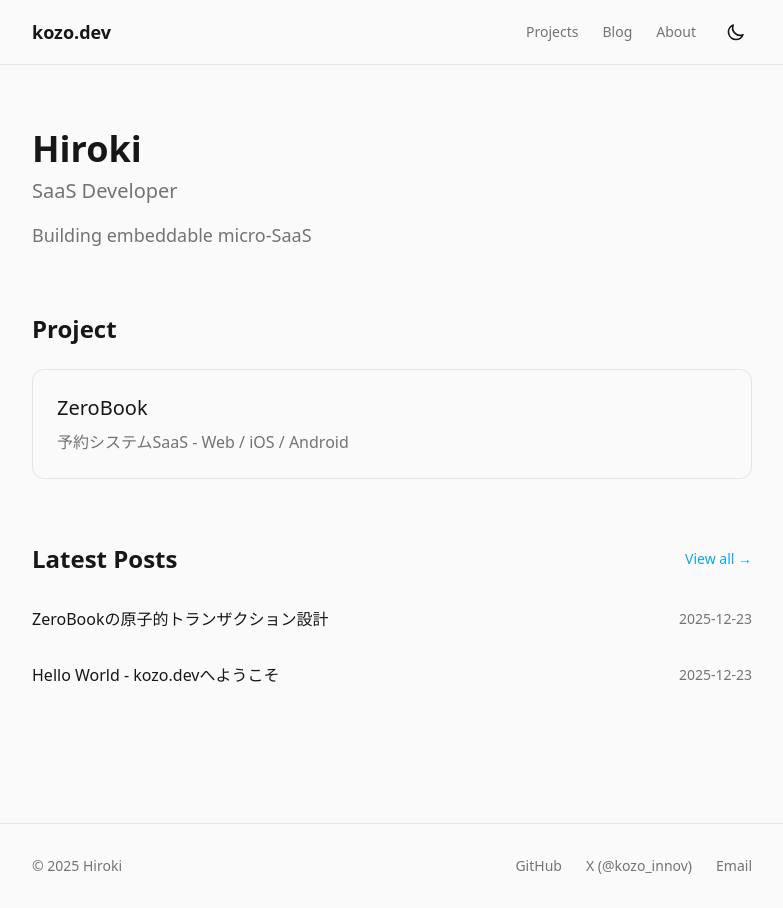
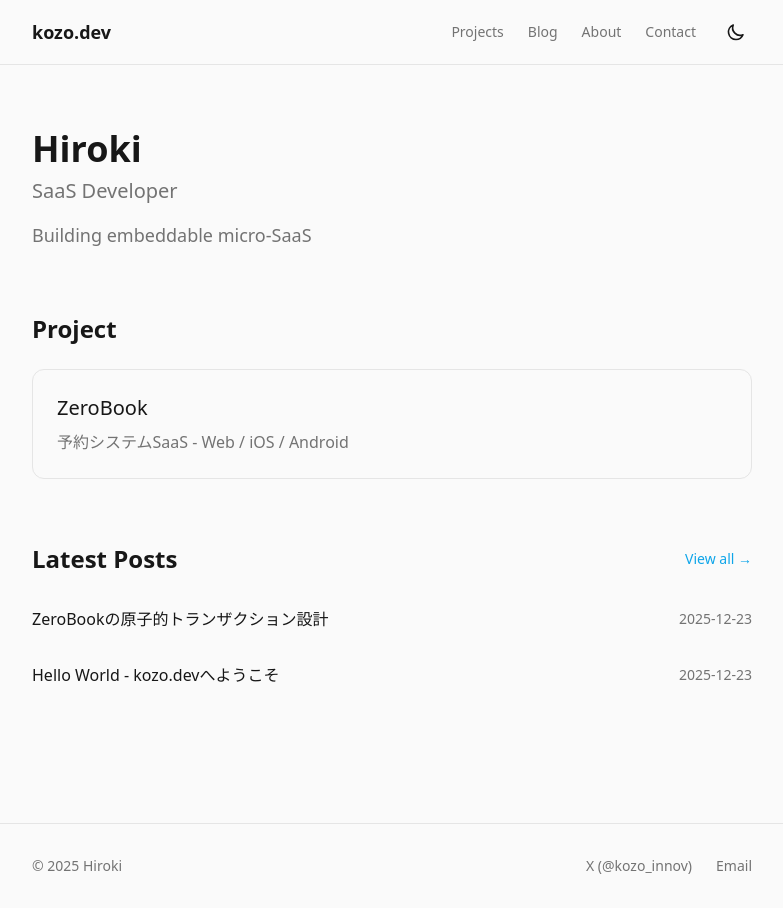
Before and after one commit to kozoinnovation/kozo.dev, a Next.js app: page / in a window 1280 px wide. Shown: the whole page, without its empty margins (248-1031 px from the left). Built offline with nearby package versions, Linux system fonts and the light colour scheme.

Commit message:
zerocontact add

```diff
--- /dev/null
+++ b/app/contact/page.tsx
@@ -0,0 +1,22 @@
+'use client'
+
+import Script from 'next/script'
+
+export default function ContactPage() {
+    return (
+        <main className="max-w-3xl mx-auto px-6 py-16">
+            <h1 className="text-3xl font-bold mb-8">Contact</h1>
+            <p className="text-muted mb-8">
+                お問い合わせは以下のフォームからお気軽にどうぞ。
+            </p>
+            <div
+                data-zerocontact-form="865a5514-36c7-4b19-bbd6-81a2522ba840"
+                className="min-h-[400px]"
+            />
+            <Script
+                src="https://zerocontact-web.vercel.app/embed.js"
+                strategy="lazyOnload"
+            />
+        </main>
+    )
+}
--- a/components/Footer.tsx
+++ b/components/Footer.tsx
@@ -4,14 +4,6 @@ export function Footer() {
             <div className="max-w-3xl mx-auto px-6 flex flex-col sm:flex-row items-center justify-between gap-4 text-sm text-muted">
                 <p>© 2025 Hiroki</p>
                 <div className="flex items-center gap-6">
-                    <a
-                        href="https://github.com/kozo-dev"
-                        target="_blank"
-                        rel="noopener noreferrer"
-                        className="hover:text-foreground transition-colors"
-                    >
-                        GitHub
-                    </a>
                     <a
                         href="https://x.com/kozo_innov"
                         target="_blank"
--- a/components/Header.tsx
+++ b/components/Header.tsx
@@ -18,6 +18,9 @@ export function Header() {
                     <Link href="/about" className="text-sm text-muted hover:text-foreground transition-colors">
                         About
                     </Link>
+                    <Link href="/contact" className="text-sm text-muted hover:text-foreground transition-colors">
+                        Contact
+                    </Link>
                     <ThemeToggle />
                 </nav>
             </div>
```
